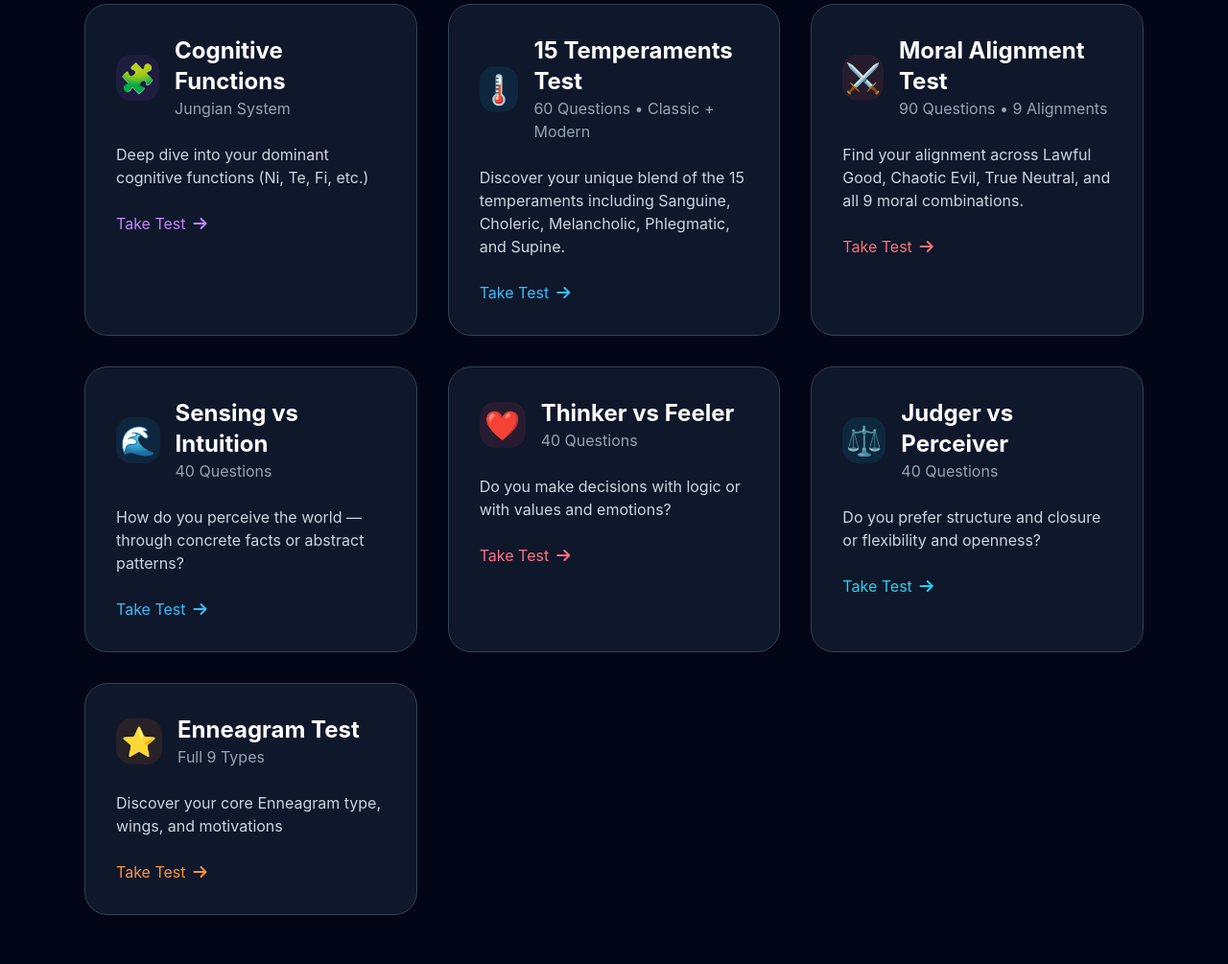
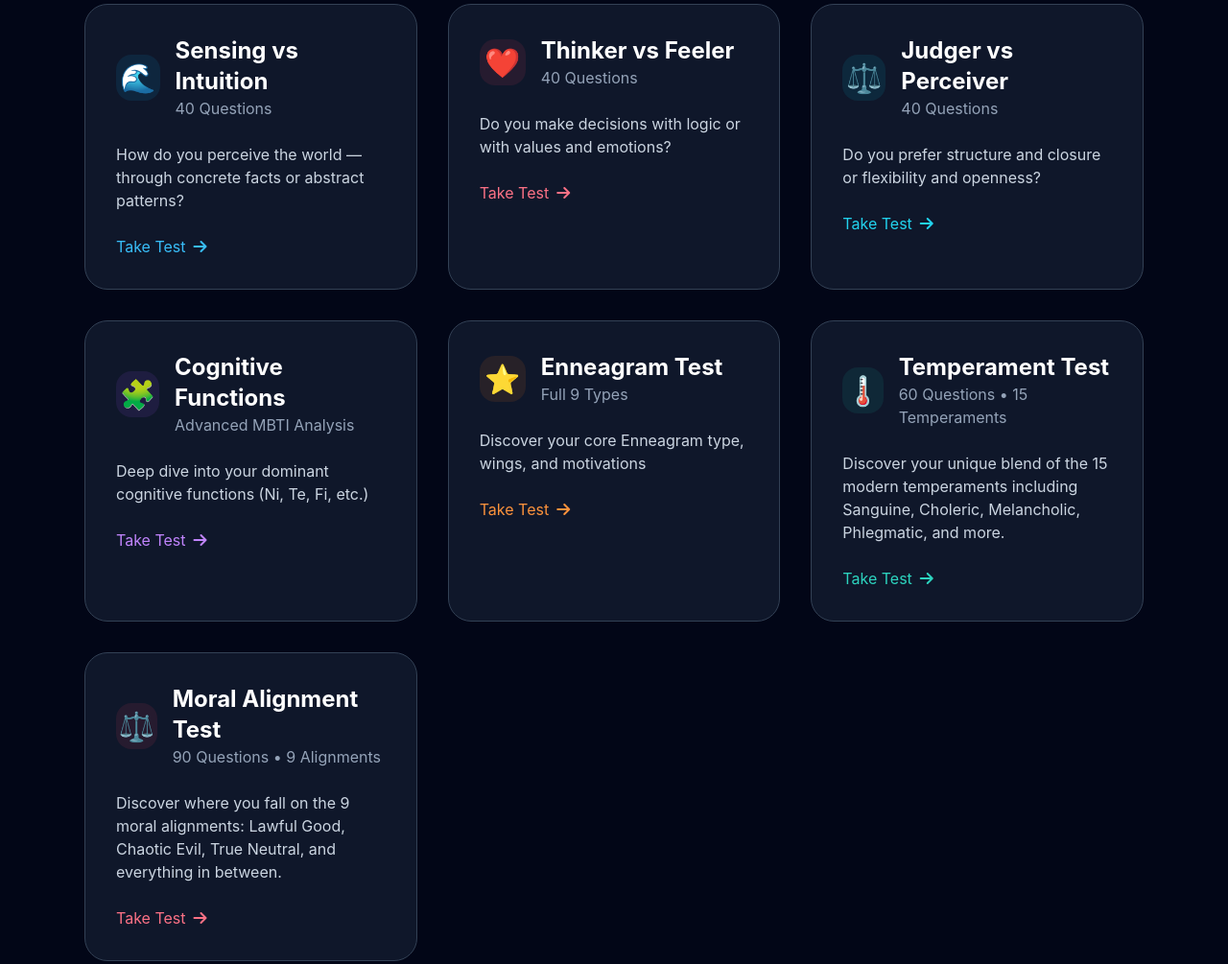
Before and after one commit to personality-co/test-links, a plain HTML site: page index.html in a window 1280 px wide. Shown: the part 799-1804 px from the top of the page at 96% size. Drawn offline with nearby package versions, Linux system fonts and the light colour scheme.

Commit message:
Update index.html

```diff
--- a/index.html
+++ b/index.html
@@ -12,10 +12,10 @@
             background: linear-gradient(135deg, #1e2937 0%, #334155 100%);
         }
         .test-card {
-            transition: all 0.4s cubic-bezier(0.4, 0, 0.2, 1);
+            transition: all 0.3s ease;
         }
         .test-card:hover {
-            transform: translateY(-10px);
+            transform: translateY(-8px);
             box-shadow: 0 20px 25px -5px rgb(0 0 0 / 0.1), 0 8px 10px -6px rgb(0 0 0 / 0.1);
         }
     </style>
@@ -27,7 +27,7 @@
         <div class="max-w-6xl mx-auto px-6 text-center">
             <h1 class="text-6xl font-bold mb-4">Personality Co</h1>
             <p class="text-2xl text-slate-300">Free, Accurate, and Insightful Personality Tests</p>
-            <p class="text-slate-400 mt-3">Discover yourself through science-backed assessments</p>
+            <p class="text-slate-400 mt-3">Discover yourself through assessments</p>
         </div>
     </header>
 
@@ -37,20 +37,20 @@
         <div class="text-center mb-16">
             <h2 class="text-4xl font-semibold mb-6">Choose Your Test</h2>
             <p class="text-slate-400 max-w-2xl mx-auto">
-                Explore different personality frameworks — from MBTI and Big Five to Enneagram, Temperaments, and Moral Alignments.
+                Explore different personality frameworks — from MBTI and Big Five to Enneagram and Cognitive Functions.
             </p>
         </div>
 
         <!-- TEST GRID -->
         <div class="grid grid-cols-1 md:grid-cols-2 lg:grid-cols-3 gap-8">
 
-            <!-- 16 Types Test -->
+            <!-- MBTI -->
             <a href="https://personality-co.github.io/mbti-test/" target="_blank"
                class="test-card bg-slate-900 rounded-3xl p-8 border border-slate-700 hover:border-violet-500 group">
                 <div class="flex items-center gap-4 mb-6">
                     <div class="w-12 h-12 bg-violet-500/10 rounded-2xl flex items-center justify-center text-3xl">🧠</div>
                     <div>
-                        <h3 class="text-2xl font-bold">16 Types Test</h3>
+                        <h3 class="text-2xl font-bold">MBTI Test</h3>
                         <p class="text-slate-400">80 Questions • 4 Dimensions</p>
                     </div>
                 </div>
@@ -88,54 +88,6 @@
                 </div>
                 <p class="text-slate-300">Measure Openness, Conscientiousness, Extraversion, Agreeableness, and Neuroticism</p>
                 <div class="mt-6 text-amber-400 group-hover:text-amber-300 flex items-center gap-2">
-                    Take Test <i class="fas fa-arrow-right"></i>
-                </div>
-            </a>
-
-            <!-- Cognitive Functions -->
-            <a href="https://personality-co.github.io/cognitive-function-evaluation/" target="_blank"
-               class="test-card bg-slate-900 rounded-3xl p-8 border border-slate-700 hover:border-purple-500 group">
-                <div class="flex items-center gap-4 mb-6">
-                    <div class="w-12 h-12 bg-purple-500/10 rounded-2xl flex items-center justify-center text-3xl">🧩</div>
-                    <div>
-                        <h3 class="text-2xl font-bold">Cognitive Functions</h3>
-                        <p class="text-slate-400">Jungian System</p>
-                    </div>
-                </div>
-                <p class="text-slate-300">Deep dive into your dominant cognitive functions (Ni, Te, Fi, etc.)</p>
-                <div class="mt-6 text-purple-400 group-hover:text-purple-300 flex items-center gap-2">
-                    Take Test <i class="fas fa-arrow-right"></i>
-                </div>
-            </a>
-
-            <!-- Temperament Test -->
-            <a href="https://personality-co.github.io/temperament-test/" target="_blank"
-               class="test-card bg-slate-900 rounded-3xl p-8 border border-slate-700 hover:border-sky-500 group">
-                <div class="flex items-center gap-4 mb-6">
-                    <div class="w-12 h-12 bg-sky-500/10 rounded-2xl flex items-center justify-center text-3xl">🌡️</div>
-                    <div>
-                        <h3 class="text-2xl font-bold">15 Temperaments Test</h3>
-                        <p class="text-slate-400">60 Questions • Classic + Modern</p>
-                    </div>
-                </div>
-                <p class="text-slate-300">Discover your unique blend of the 15 temperaments including Sanguine, Choleric, Melancholic, Phlegmatic, and Supine.</p>
-                <div class="mt-6 text-sky-400 group-hover:text-sky-300 flex items-center gap-2">
-                    Take Test <i class="fas fa-arrow-right"></i>
-                </div>
-            </a>
-
-            <!-- Moral Alignment Test -->
-            <a href="https://personality-co.github.io/moral-alignment-test/" target="_blank"
-               class="test-card bg-slate-900 rounded-3xl p-8 border border-slate-700 hover:border-red-500 group">
-                <div class="flex items-center gap-4 mb-6">
-                    <div class="w-12 h-12 bg-red-500/10 rounded-2xl flex items-center justify-center text-3xl">⚔️</div>
-                    <div>
-                        <h3 class="text-2xl font-bold">Moral Alignment Test</h3>
-                        <p class="text-slate-400">90 Questions • 9 Alignments</p>
-                    </div>
-                </div>
-                <p class="text-slate-300">Find your alignment across Lawful Good, Chaotic Evil, True Neutral, and all 9 moral combinations.</p>
-                <div class="mt-6 text-red-400 group-hover:text-red-300 flex items-center gap-2">
                     Take Test <i class="fas fa-arrow-right"></i>
                 </div>
             </a>
@@ -188,7 +140,23 @@
                 </div>
             </a>
 
-            <!-- Enneagram -->
+            <!-- Cognitive Functions -->
+            <a href="https://personality-co.github.io/cognitive-function-evaluation/" target="_blank"
+               class="test-card bg-slate-900 rounded-3xl p-8 border border-slate-700 hover:border-purple-500 group">
+                <div class="flex items-center gap-4 mb-6">
+                    <div class="w-12 h-12 bg-purple-500/10 rounded-2xl flex items-center justify-center text-3xl">🧩</div>
+                    <div>
+                        <h3 class="text-2xl font-bold">Cognitive Functions</h3>
+                        <p class="text-slate-400">Advanced MBTI Analysis</p>
+                    </div>
+                </div>
+                <p class="text-slate-300">Deep dive into your dominant cognitive functions (Ni, Te, Fi, etc.)</p>
+                <div class="mt-6 text-purple-400 group-hover:text-purple-300 flex items-center gap-2">
+                    Take Test <i class="fas fa-arrow-right"></i>
+                </div>
+            </a>
+
+            <!-- General Enneagram -->
             <a href="https://personality-co.github.io/Enneagram/" target="_blank"
                class="test-card bg-slate-900 rounded-3xl p-8 border border-slate-700 hover:border-orange-500 group">
                 <div class="flex items-center gap-4 mb-6">
@@ -204,6 +172,38 @@
                 </div>
             </a>
 
+            <!-- New: Temperament Test -->
+            <a href="https://personality-co.github.io/temperament-test/" target="_blank"
+               class="test-card bg-slate-900 rounded-3xl p-8 border border-slate-700 hover:border-teal-500 group">
+                <div class="flex items-center gap-4 mb-6">
+                    <div class="w-12 h-12 bg-teal-500/10 rounded-2xl flex items-center justify-center text-3xl">🌡️</div>
+                    <div>
+                        <h3 class="text-2xl font-bold">Temperament Test</h3>
+                        <p class="text-slate-400">60 Questions • 15 Temperaments</p>
+                    </div>
+                </div>
+                <p class="text-slate-300">Discover your unique blend of the 15 modern temperaments including Sanguine, Choleric, Melancholic, Phlegmatic, and more.</p>
+                <div class="mt-6 text-teal-400 group-hover:text-teal-300 flex items-center gap-2">
+                    Take Test <i class="fas fa-arrow-right"></i>
+                </div>
+            </a>
+
+            <!-- New: Moral Alignment Test -->
+            <a href="https://personality-co.github.io/moral-alignment-test/" target="_blank"
+               class="test-card bg-slate-900 rounded-3xl p-8 border border-slate-700 hover:border-rose-500 group">
+                <div class="flex items-center gap-4 mb-6">
+                    <div class="w-12 h-12 bg-rose-500/10 rounded-2xl flex items-center justify-center text-3xl">⚖️</div>
+                    <div>
+                        <h3 class="text-2xl font-bold">Moral Alignment Test</h3>
+                        <p class="text-slate-400">90 Questions • 9 Alignments</p>
+                    </div>
+                </div>
+                <p class="text-slate-300">Discover where you fall on the 9 moral alignments: Lawful Good, Chaotic Evil, True Neutral, and everything in between.</p>
+                <div class="mt-6 text-rose-400 group-hover:text-rose-300 flex items-center gap-2">
+                    Take Test <i class="fas fa-arrow-right"></i>
+                </div>
+            </a>
+
         </div>
 
         <!-- FOOTER -->
```
